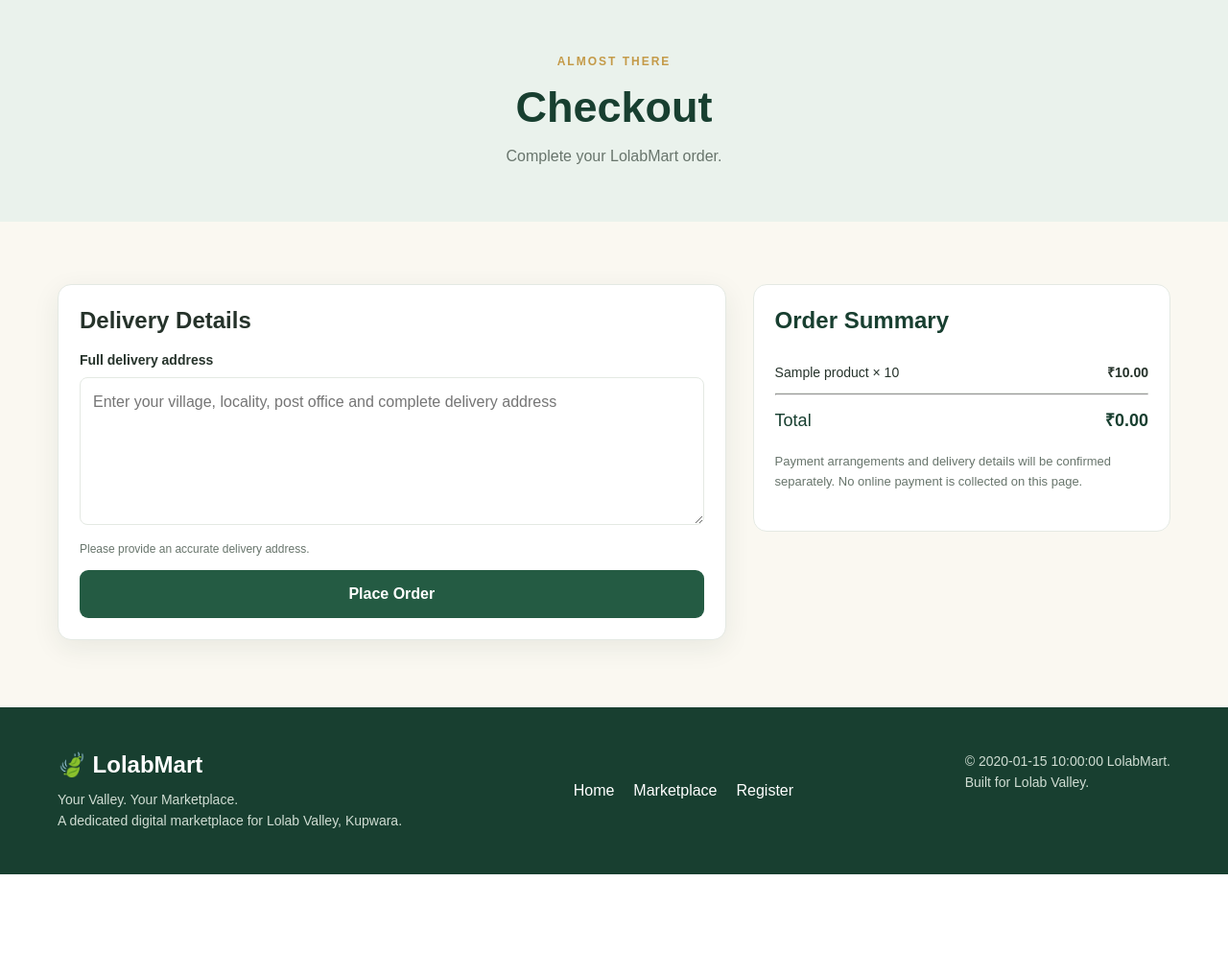
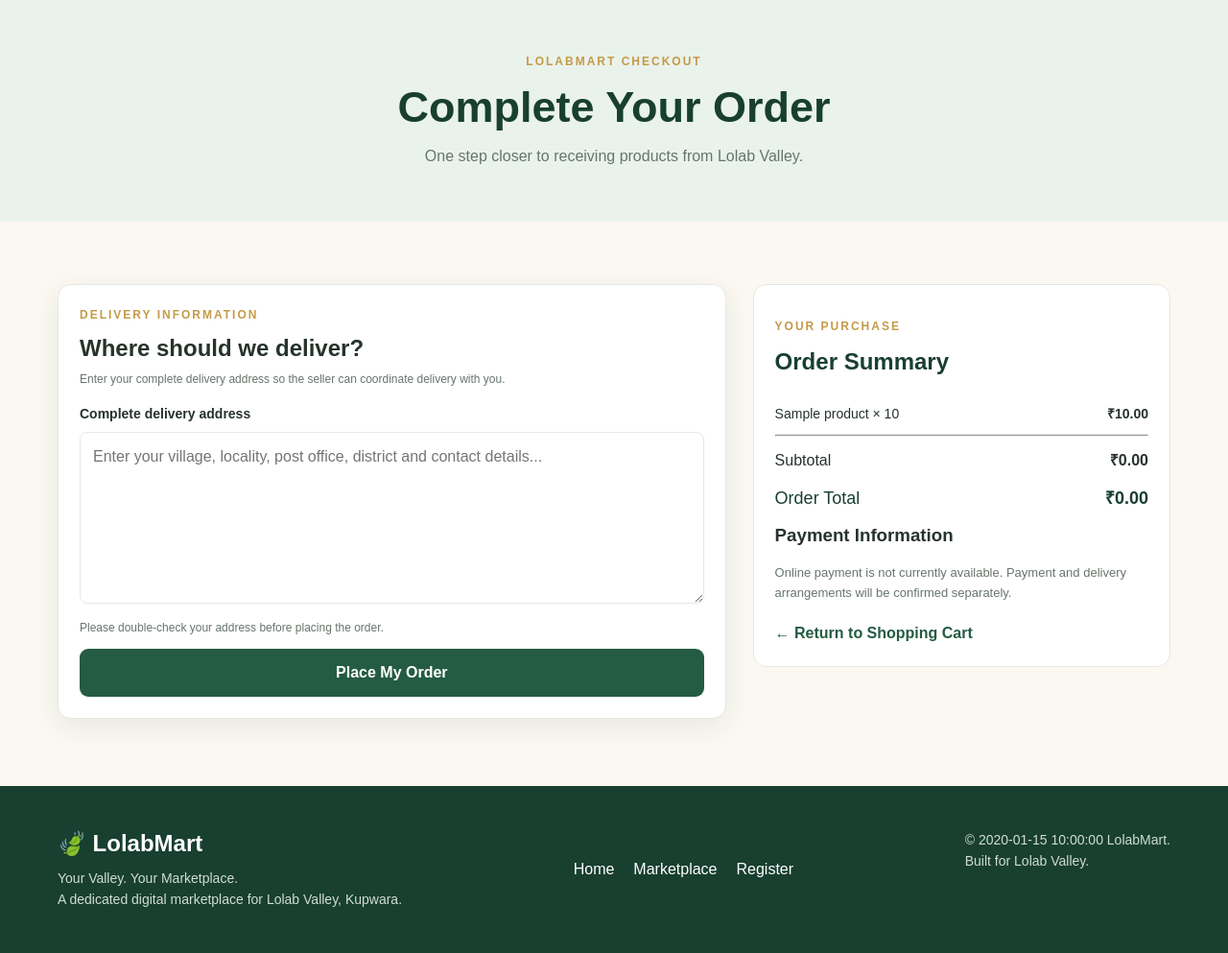
Before and after one commit to Xhkbasharat/lolabmart-ecommerce, a Python web app: template templates/checkout.html in a window 1280 px wide. Shown: the part 114-1107 px from the top of the page at 96% size. Before the commit the page ends 1025 px from the top, so only its background shows below. Run offline with Jinja, Linux system fonts and the light colour scheme; the template is opened without the code that fills it: most values are stand-ins (such as "Sample title", 1, 10 or a date in 2020).

Commit message:
Revise checkout page content and layout
Updated the checkout page with improved headings, instructions, and layout for better user experience.

```diff
--- a/templates/checkout.html
+++ b/templates/checkout.html
@@ -4,72 +4,140 @@
 {% block title %}Checkout | LolabMart{% endblock %}
 
 {% block content %}
+
 <section class="page-header">
-    <p class="eyebrow">ALMOST THERE</p>
-    <h1>Checkout</h1>
-    <p>Complete your LolabMart order.</p>
+    <p class="eyebrow">LOLABMART CHECKOUT</p>
+    <h1>Complete Your Order</h1>
+    <p>One step closer to receiving products from Lolab Valley.</p>
 </section>
 
 <section class="section">
+
     {% if cart_items %}
+
     <div class="checkout-layout">
+
         <div class="checkout-form-card">
-            <h2>Delivery Details</h2>
 
-            <form method="POST" action="{{ url_for('checkout') }}">
-                <input type="hidden" name="csrf_token" value="{{ csrf_token() }}">
+            <p class="eyebrow">DELIVERY INFORMATION</p>
+            <h2>Where should we deliver?</h2>
 
-                <label for="shipping_address">Full delivery address</label>
+            <p class="form-note">
+                Enter your complete delivery address so the seller can
+                coordinate delivery with you.
+            </p>
+
+            <form method="POST"
+                  action="{{ url_for('checkout') }}">
+
+                <input
+                    type="hidden"
+                    name="csrf_token"
+                    value="{{ csrf_token() }}">
+
+                <label for="shipping_address">
+                    Complete delivery address
+                </label>
+
                 <textarea
                     id="shipping_address"
                     name="shipping_address"
-                    rows="5"
+                    rows="6"
                     maxlength="1000"
-                    placeholder="Enter your village, locality, post office and complete delivery address"
-                    required
-                ></textarea>
+                    placeholder="Enter your village, locality, post office, district and contact details..."
+                    required></textarea>
 
                 <p class="form-note">
-                    Please provide an accurate delivery address.
+                    Please double-check your address before placing the order.
                 </p>
 
-                <button type="submit" class="btn btn-primary btn-full">
-                    Place Order
+                <button type="submit"
+                        class="btn btn-primary btn-full">
+                    Place My Order
                 </button>
+
             </form>
+
         </div>
 
         <aside class="cart-summary">
+
+            <p class="eyebrow">YOUR PURCHASE</p>
             <h2>Order Summary</h2>
 
             {% for item in cart_items %}
+
             <div class="checkout-summary-item">
-                <span>{{ item.product.name }} × {{ item.quantity }}</span>
-                <strong>₹{{ "%.2f"|format(item.subtotal) }}</strong>
+
+                <span>
+                    {{ item.product.name }}
+                    × {{ item.quantity }}
+                </span>
+
+                <strong>
+                    ₹{{ "%.2f"|format(item.subtotal) }}
+                </strong>
+
             </div>
+
             {% endfor %}
 
             <hr>
 
-            <p class="checkout-total">
-                Total
-                <strong>₹{{ "%.2f"|format(total) }}</strong>
+            <p>
+                <span>Subtotal</span>
+                <strong>
+                    ₹{{ "%.2f"|format(total) }}
+                </strong>
             </p>
 
-            <p class="cart-note">
-                Payment arrangements and delivery details will be confirmed
-                separately. No online payment is collected on this page.
+            <p class="checkout-total">
+                <span>Order Total</span>
+                <strong>
+                    ₹{{ "%.2f"|format(total) }}
+                </strong>
             </p>
+
+            <div class="payment-information">
+
+                <h3>Payment Information</h3>
+
+                <p class="cart-note">
+                    Online payment is not currently available.
+                    Payment and delivery arrangements will be confirmed
+                    separately.
+                </p>
+
+            </div>
+
+            <a href="{{ url_for('cart') }}"
+               class="back-link">
+                ← Return to Shopping Cart
+            </a>
+
         </aside>
+
     </div>
+
     {% else %}
+
     <div class="empty-state">
+
         <h2>Your cart is empty</h2>
-        <p>Add a product before proceeding to checkout.</p>
-        <a href="{{ url_for('products') }}" class="btn btn-primary">
-            Browse Products
+
+        <p>
+            Add products from Lolab Valley before checking out.
+        </p>
+
+        <a href="{{ url_for('products') }}"
+           class="btn btn-primary">
+            Explore Marketplace
         </a>
+
     </div>
+
     {% endif %}
+
 </section>
+
 {% endblock %}
```
